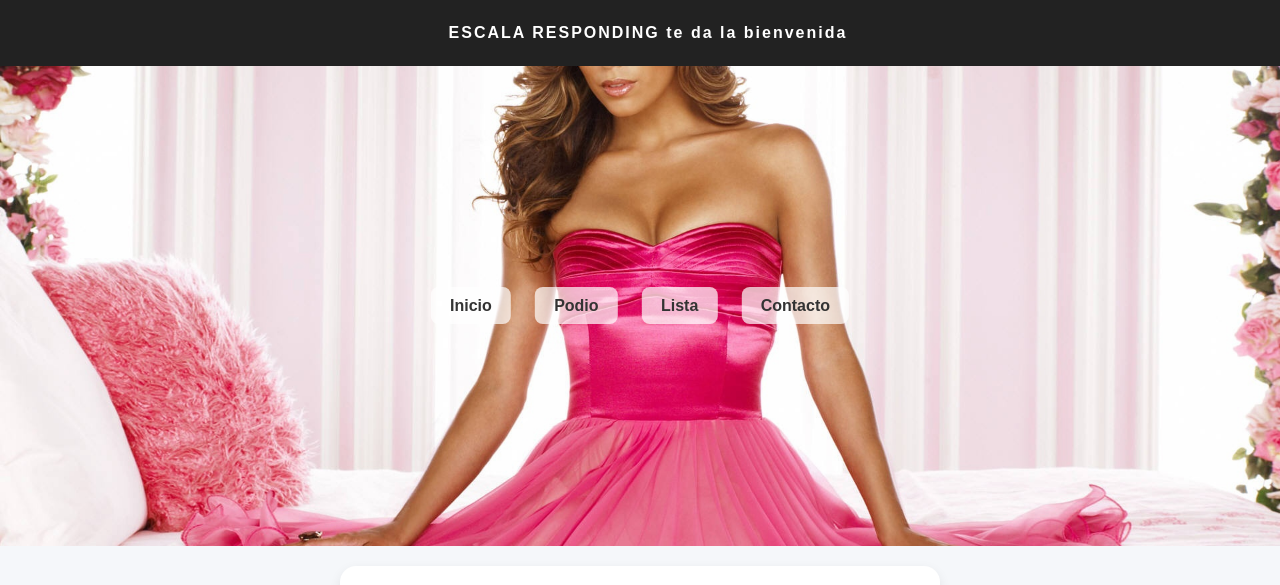
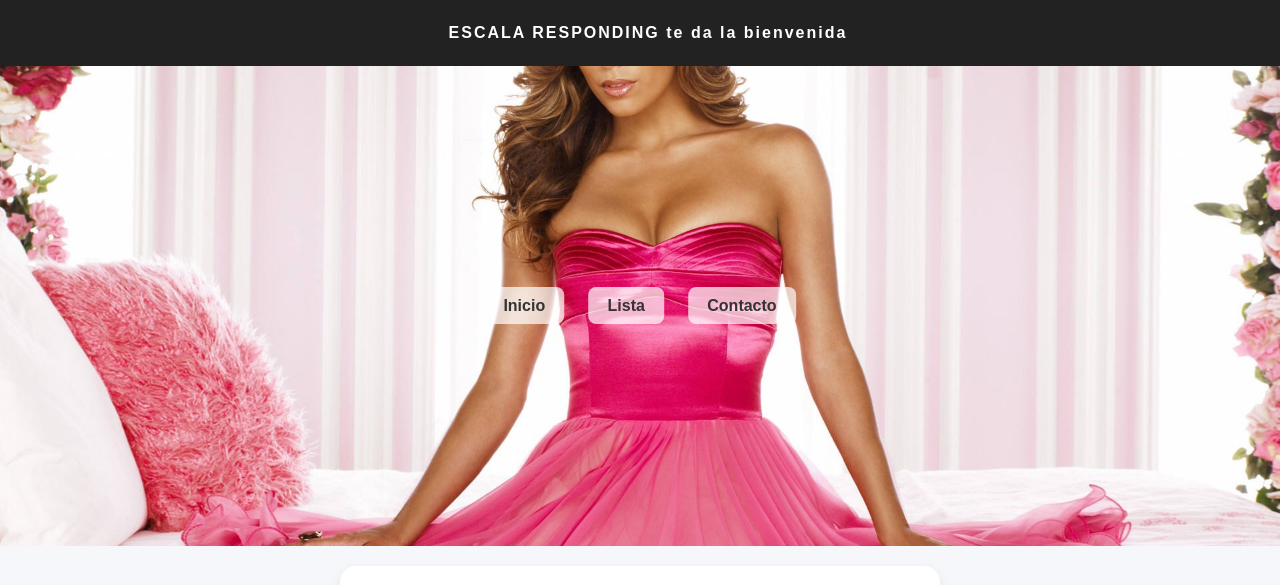
Before and after one commit to soelucas515/escala-responding, a website: page frontend/public/index.html in a window 1280 px wide. Shown: the top 585 px of the page. Drawn offline with Linux system fonts and the light colour scheme.

Commit message:
Remoce podio.html

```diff
--- a/frontend/public/index.html
+++ b/frontend/public/index.html
@@ -50,7 +50,6 @@ th, td{ border:1px solid #ddd; padding:8px; text-align:left; }
       <nav class="menu" aria-label="Menú principal">
         <ul>
           <li><a href="#">Inicio</a></li>
-          <li><a href="podio.html">Podio</a></li>
           <li><a href="lista.html">Lista</a></li>
           <li><a href="contacto.html">Contacto</a></li>
         </ul>
```
Also changed, not shown: frontend/public/lista.html (deleted).
